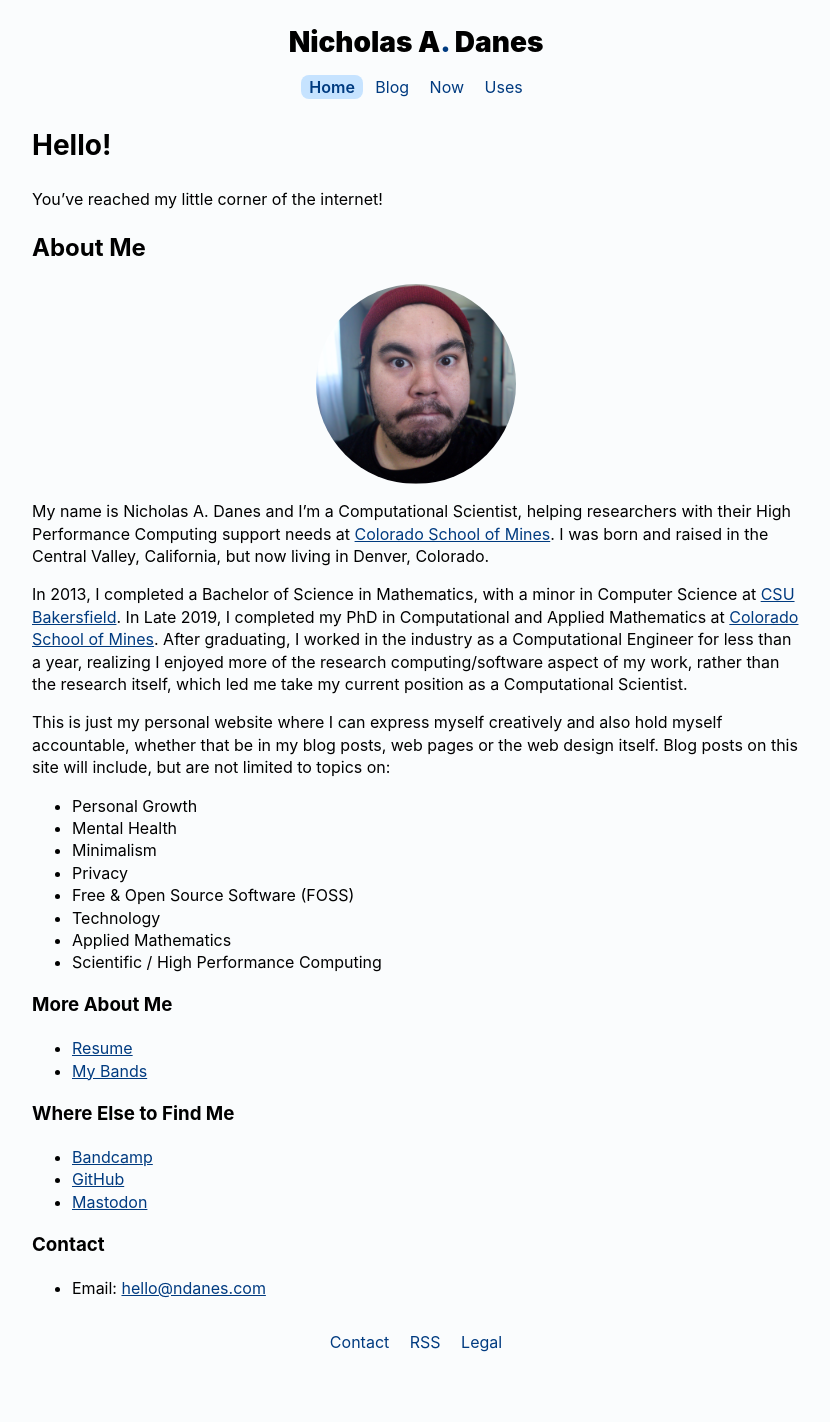
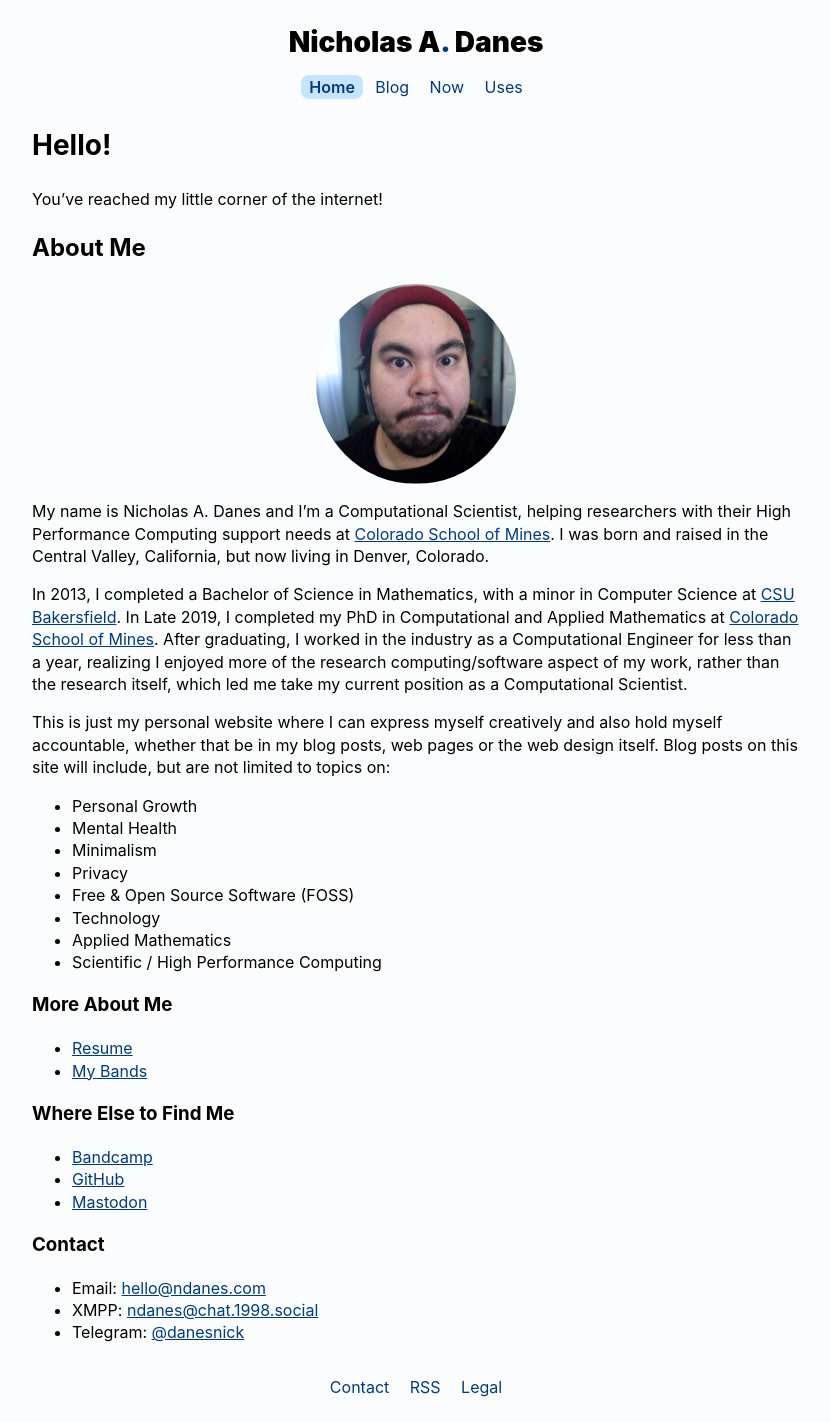
Before and after one commit to danesnick/old_website, a Jekyll site: the page built from index.markdown, in a window 1280 px wide. Shown: the whole page, without its empty margins (224-1054 px from the left). Built offline with Jekyll 4.4.1, drawn with Linux system fonts in a browser that asks for light colours; before the commit the page ends 1377 px from its top, so only the background shows below that.

Commit message:
Updated contact info

```diff
--- a/index.markdown
+++ b/index.markdown
@@ -36,9 +36,11 @@ This is just my personal website where I can express myself creatively and also
 
 ### Where Else to Find Me
 
-* [Bandcamp](https://bandcamp.com/ndanes)
-* [GitHub](https://github.com/nicholasdanes)
+* [Bandcamp](https://bandcamp.com/danesnick)
+* [GitHub](https://github.com/danesnick)
 * <a rel="me" href="https://smallcamp.art/@ndanes">Mastodon</a>
 
 ### Contact
 * Email: [hello@ndanes.com](mailto:&#104;&#101;&#108;&#108;&#111;&#64;&#110;&#100;&#97;&#110;&#101;&#115;&#46;&#99;&#111;&#109;)
+* XMPP: [ndanes@chat.1998.social](xmpp:ndanes@chat.1998.social)
+* Telegram: [@danesnick](https://t.me/danesnick)
```
